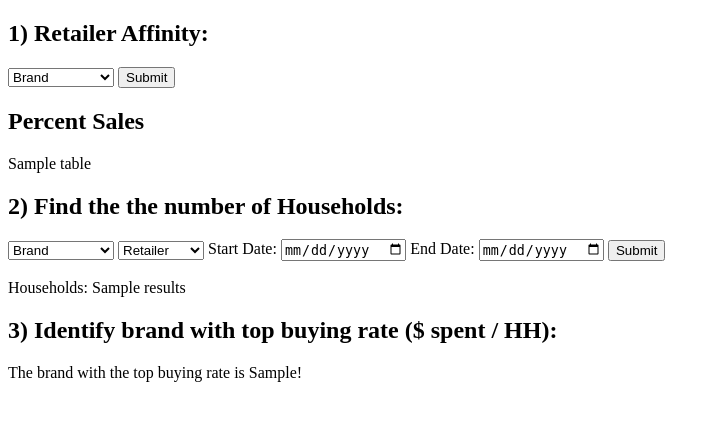
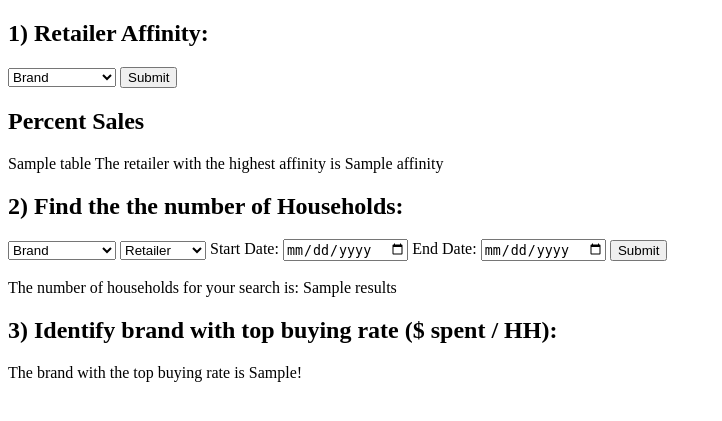
Before and after one commit to jhallman5/infoscout, a Flask app: template infoscout/templates/template.html in a window 1280 px wide. Shown: the top 421 px of the page, without its empty margins (0-722 px from the left). Run offline with Flask 2, Linux system fonts and the light colour scheme; the template is opened without the code that fills it: most values are stand-ins (such as "Sample title", 1, 10 or a date in 2020).

Commit message:
All functions complete no bar graph

```diff
--- a/infoscout/server.py
+++ b/infoscout/server.py
@@ -15,18 +15,10 @@ def root():
 def percent_sales_table():
     data = generate_retailer_data()
     df = generate_percent_sales_table(data)
-    return render_template('template.html',table=df.to_html())
-
-@app.route("/affinity2")
-def total_sales_table():
-    data = generate_retailer_data()
-    df = pd.DataFrame(data)
-    return render_template('template.html',tables=[df.to_html()], titles = ['na', 'Total Sales'])
-
-@app.route("/affinity3")
-def find_affinity():
-    return retailer_affinity('Monster')
-
+    RA = None
+    if len(request.form.get('brand')):
+        RA = retailer_affinity(request.form.get('brand'))
+    return render_template('template.html',table=df.to_html(), affinity=RA)
 @app.route("/HHcount", methods = [ 'POST' ])
 def HHcount():
     brand = None
@@ -49,6 +41,5 @@ def top_brand():
     top_brand =  top_buying_brand()
     return render_template('template.html', top_brand = top_brand)
 
-
 if __name__ == '__main__':
     app.run(debug=True)
--- a/infoscout/templates/template.html
+++ b/infoscout/templates/template.html
@@ -11,7 +11,7 @@
         <option value=''>Brand</option>
         <option value="Monster">Monster</option>
         <option value="Red Bull">Red Bull</option>
-        <option value="5 hour Energy">5 hour Energy</option>
+        <option value="5 Hour Energy">5 Hour Energy</option>
         <option value="Rockstar">Rockstar</option>
       </select>
       <input type="submit" value="Submit"/>
@@ -20,13 +20,16 @@
       <h2>Percent Sales</h2>
       {{ table|safe }}
     {% endif %}
+    {% if affinity %}
+        The retailer with the highest affinity is {{affinity}}
+    {% endif %}
     <h2>2) Find the the number of Households:</h2>
     <form action="/HHcount" method="Post">
       <select name=brand>
         <option value=''>Brand</option>
         <option value="Monster">Monster</option>
         <option value="Red Bull">Red Bull</option>
-        <option value="5 hour Energy">5 hour Energy</option>
+        <option value="5 Hour Energy">5 Hour Energy</option>
         <option value="Rockstar">Rockstar</option>
       </select>
       <select name=retailer>
@@ -45,9 +48,7 @@
       <input type="submit" value="Submit"/>
     </form>
     <br />
-    <div>
-      Households: {% if results %} {{ results }} {% endif %}
-    </div>
+      {% if results %} The number of households for your search is: {{ results }} {% endif %}
     <h2>3) Identify brand with top buying rate ($ spent / HH):</h2>
     The brand with the top buying rate is
       {% if top_brand %}
```
